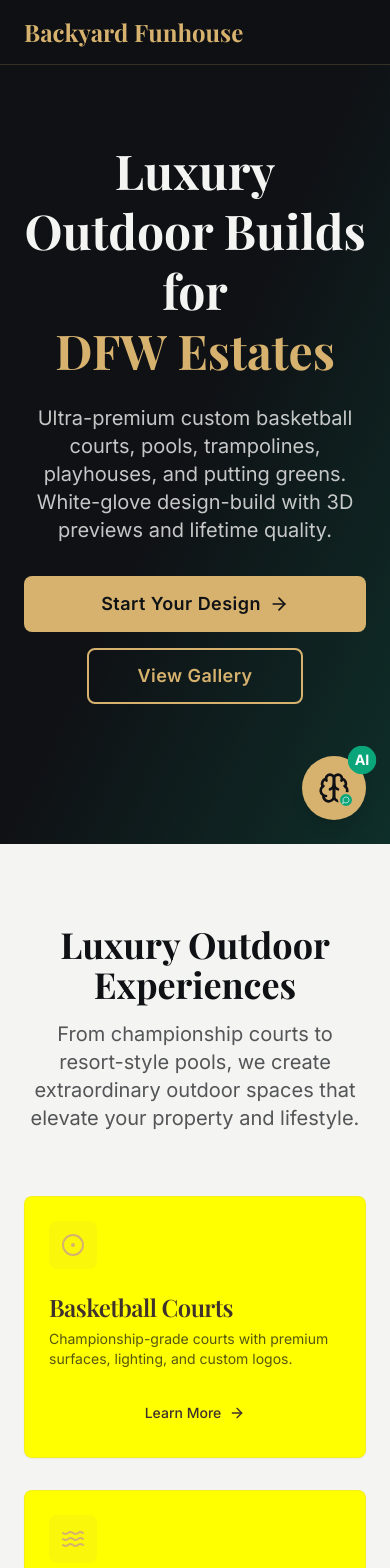
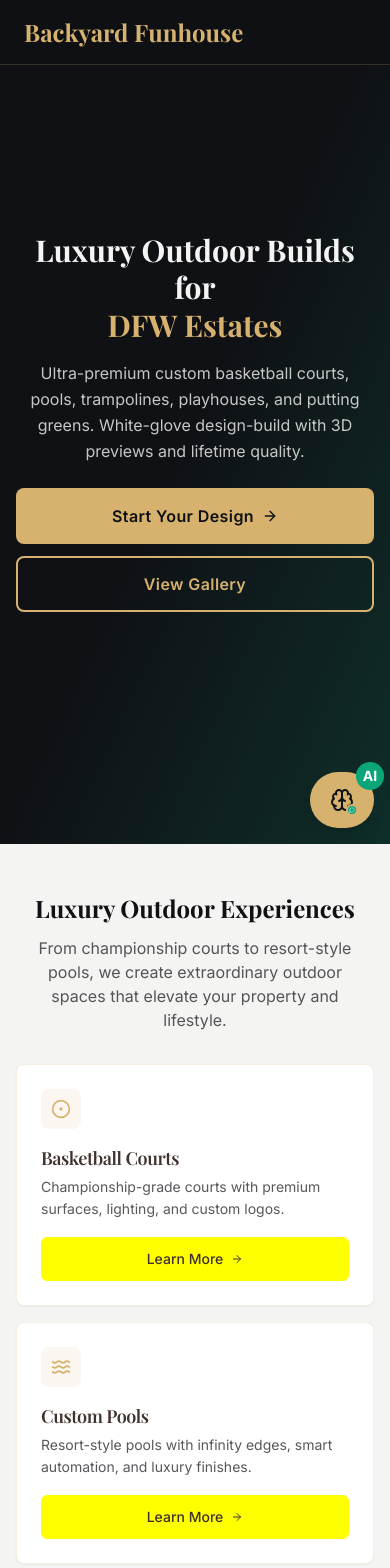
Before and after one commit to j-ray24/backyardfunhouse, a Next.js app: page / in a window 390 px wide. Shown: the top 1568 px of the page. Built offline with nearby package versions, Linux system fonts and the light colour scheme; a web font is replaced by a local one.

Commit message:
Complete mobile optimization: homepage, gallery, navigation, AI widget - responsive text, buttons, spacing, and touch targets

```diff
--- a/src/app/page.tsx
+++ b/src/app/page.tsx
@@ -34,36 +34,36 @@ export default function HomePage() {
       </nav>
 
       {/* Hero Section */}
-      <section className="relative h-screen flex items-center justify-center overflow-hidden">
+      <section className="relative min-h-screen flex items-center justify-center overflow-hidden bg-charcoal text-off-white">
         <div className="absolute inset-0 bg-gradient-to-br from-charcoal via-charcoal/90 to-emerald/20"></div>
-        <div className="relative z-10 text-center max-w-4xl mx-auto px-6">
-          <h1 className="text-5xl md:text-7xl font-serif font-bold mb-6 leading-tight">
+        <div className="relative z-10 text-center max-w-4xl mx-auto px-4 sm:px-6 py-8">
+          <h1 className="text-3xl sm:text-4xl md:text-5xl lg:text-7xl font-serif font-bold mb-4 sm:mb-6 leading-tight">
             Luxury Outdoor Builds for
             <span className="text-brass block">DFW Estates</span>
           </h1>
-          <p className="text-xl md:text-2xl mb-8 text-off-white/80 max-w-2xl mx-auto">
+          <p className="text-base sm:text-lg md:text-xl lg:text-2xl mb-6 sm:mb-8 text-off-white/80 max-w-2xl mx-auto leading-relaxed">
             Ultra-premium custom basketball courts, pools, trampolines, playhouses, and putting greens.
             White-glove design-build with 3D previews and lifetime quality.
           </p>
-          <div className="flex flex-col sm:flex-row gap-4 justify-center">
+          <div className="flex flex-col sm:flex-row gap-3 sm:gap-4 justify-center max-w-md sm:max-w-none mx-auto">
             <a
               href="https://calendly.com/gobegreat124?background_color=0f1115&text_color=f4f4f2&primary_color=d6b26e"
               target="_blank"
               rel="noopener noreferrer"
-              className="inline-block"
+              className="inline-block w-full sm:w-auto"
             >
               <Button
                 variant="luxury"
                 size="xl"
-                className="group cursor-pointer w-full"
+                className="group cursor-pointer w-full min-h-[48px] text-base sm:text-lg font-semibold"
                 type="button"
               >
                 Start Your Design
-                <ArrowRight className="ml-2 h-5 w-5 group-hover:translate-x-1 transition-transform" />
+                <ArrowRight className="ml-2 h-4 w-4 sm:h-5 sm:w-5 group-hover:translate-x-1 transition-transform" />
               </Button>
             </a>
-            <Link href="/gallery">
-              <Button variant="luxury-outline" size="xl">
+            <Link href="/gallery" className="w-full sm:w-auto">
+              <Button variant="luxury-outline" size="xl" className="w-full min-h-[48px] text-base sm:text-lg font-semibold">
                 View Gallery
               </Button>
             </Link>
@@ -72,36 +72,35 @@ export default function HomePage() {
       </section>
 
       {/* Services Section */}
-      <section className="py-20 bg-off-white text-charcoal">
-        <div className="container mx-auto px-6">
-          <div className="text-center mb-16">
-            <h2 className="text-4xl md:text-5xl font-serif font-bold mb-4">
+      <section className="py-12 sm:py-16 lg:py-20 bg-off-white text-charcoal">
+        <div className="container mx-auto px-4 sm:px-6">
+          <div className="text-center mb-8 sm:mb-12 lg:mb-16">
+            <h2 className="text-2xl sm:text-3xl md:text-4xl lg:text-5xl font-serif font-bold mb-3 sm:mb-4">
               Luxury Outdoor Experiences
             </h2>
-            <p className="text-xl text-charcoal/70 max-w-2xl mx-auto">
+            <p className="text-base sm:text-lg lg:text-xl text-charcoal/70 max-w-2xl mx-auto px-2">
               From championship courts to resort-style pools, we create extraordinary outdoor spaces
               that elevate your property and lifestyle.
             </p>
           </div>
 
-          <div className="grid md:grid-cols-2 lg:grid-cols-3 gap-8">
+          <div className="grid grid-cols-1 sm:grid-cols-2 lg:grid-cols-3 gap-4 sm:gap-6 lg:gap-8">
             {services.map((service, index) => (
-              <Card key={index} className="group hover:shadow-xl transition-all duration-300 border-brass/20">
-                <CardHeader>
-                  <div className="w-12 h-12 bg-brass/10 rounded-lg flex items-center justify-center mb-4">
-                    <service.icon className="h-6 w-6 text-brass" />
+              <Card key={index} className="group hover:shadow-xl transition-all duration-300 border-brass/20 bg-white">
+                <CardHeader className="pb-4">
+                  <div className="w-10 h-10 sm:w-12 sm:h-12 bg-brass/10 rounded-lg flex items-center justify-center mb-3 sm:mb-4">
+                    <service.icon className="h-5 w-5 sm:h-6 sm:w-6 text-brass" />
                   </div>
-                  <CardTitle className="text-2xl font-serif">{service.title}</CardTitle>
-                  <CardDescription className="text-charcoal/70">
+                  <CardTitle className="text-lg sm:text-xl lg:text-2xl font-serif leading-tight">{service.title}</CardTitle>
+                  <CardDescription className="text-sm sm:text-base text-charcoal/70 leading-relaxed">
                     {service.description}
                   </CardDescription>
                 </CardHeader>
-                <CardContent>
-
+                <CardContent className="pt-0">
                   <Link href={service.href}>
-                    <Button variant="outline" className="w-full group">
+                    <Button variant="outline" className="w-full group min-h-[44px] text-sm sm:text-base font-medium">
                       Learn More
-                      <ArrowRight className="ml-2 h-4 w-4 group-hover:translate-x-1 transition-transform" />
+                      <ArrowRight className="ml-2 h-3 w-3 sm:h-4 sm:w-4 group-hover:translate-x-1 transition-transform" />
                     </Button>
                   </Link>
                 </CardContent>
@@ -112,25 +111,25 @@ export default function HomePage() {
       </section>
 
       {/* Service Areas */}
-      <section className="py-20 bg-charcoal">
-        <div className="container mx-auto px-6">
-          <div className="text-center mb-16">
-            <h2 className="text-4xl md:text-5xl font-serif font-bold mb-4 text-off-white">
+      <section className="py-12 sm:py-16 lg:py-20 bg-charcoal">
+        <div className="container mx-auto px-4 sm:px-6">
+          <div className="text-center mb-8 sm:mb-12 lg:mb-16">
+            <h2 className="text-2xl sm:text-3xl md:text-4xl lg:text-5xl font-serif font-bold mb-3 sm:mb-4 text-off-white">
               Serving DFW Metro
             </h2>
-            <p className="text-xl text-off-white/70 max-w-2xl mx-auto">
+            <p className="text-base sm:text-lg lg:text-xl text-off-white/70 max-w-2xl mx-auto px-2">
               Proudly serving luxury homes and estates across the Dallas-Fort Worth metroplex.
             </p>
           </div>
 
-          <div className="grid md:grid-cols-2 lg:grid-cols-4 gap-4">
+          <div className="grid grid-cols-2 sm:grid-cols-3 md:grid-cols-4 lg:grid-cols-5 gap-3 sm:gap-4">
             {serviceAreas.map((area, index) => {
               const citySlug = area.toLowerCase().replace(/\s+/g, '-')
               return (
                 <Link key={index} href={`/service-areas/${citySlug}`}>
-                  <div className="bg-off-white/5 border border-brass/20 rounded-lg p-6 text-center hover:bg-off-white/10 transition-colors cursor-pointer hover:border-brass/40 hover:scale-105 transform transition-all duration-200">
-                    <MapPin className="h-6 w-6 text-brass mx-auto mb-2" />
-                    <h3 className="font-semibold text-off-white">{area}</h3>
+                  <div className="bg-off-white/5 border border-brass/20 rounded-lg p-3 sm:p-4 lg:p-6 text-center hover:bg-off-white/10 transition-colors cursor-pointer hover:border-brass/40 hover:scale-105 transform transition-all duration-200 min-h-[80px] sm:min-h-[90px] flex flex-col justify-center">
+                    <MapPin className="h-4 w-4 sm:h-5 sm:w-5 lg:h-6 lg:w-6 text-brass mx-auto mb-1 sm:mb-2" />
+                    <h3 className="font-semibold text-off-white text-xs sm:text-sm lg:text-base leading-tight">{area}</h3>
                   </div>
                 </Link>
               )
--- a/src/app/service-areas/plano/page.tsx
+++ b/src/app/service-areas/plano/page.tsx
@@ -35,10 +35,10 @@ export default function PlanoPage() {
   return (
     <div className="min-h-screen bg-off-white">
       {/* Navigation */}
-      <nav className="bg-charcoal text-off-white py-4 sticky top-0 z-50">
-        <div className="container mx-auto px-6">
+      <nav className="bg-charcoal text-off-white py-3 sm:py-4 sticky top-0 z-50">
+        <div className="container mx-auto px-4 sm:px-6">
           <div className="flex items-center justify-between">
-            <Link href="/" className="text-2xl font-bold text-brass">
+            <Link href="/" className="text-lg sm:text-xl lg:text-2xl font-bold text-brass">
               Backyard Funhouse
             </Link>
             <div className="hidden md:flex items-center space-x-8">
--- a/src/components/sections/ai-concierge.tsx
+++ b/src/components/sections/ai-concierge.tsx
@@ -94,20 +94,20 @@ export default function AIConcierge() {
     <>
       {/* Floating Chat Button */}
       <motion.div
-        className="fixed bottom-6 right-6 z-50"
+        className="fixed bottom-4 right-4 sm:bottom-6 sm:right-6 z-50"
         initial={{ scale: 0 }}
         animate={{ scale: 1 }}
         transition={{ delay: 2, type: "spring", stiffness: 260, damping: 20 }}
       >
         <Button
           onClick={() => setIsOpen(true)}
-          className="w-16 h-16 rounded-full bg-brass hover:bg-brass/90 text-charcoal shadow-lg hover:shadow-xl transition-all duration-300 relative overflow-hidden"
+          className="w-14 h-14 sm:w-16 sm:h-16 rounded-full bg-brass hover:bg-brass/90 text-charcoal shadow-lg hover:shadow-xl transition-all duration-300 relative overflow-hidden"
           size="lg"
         >
           <div className="relative">
-            <Brain className="h-8 w-8" />
-            <div className="absolute -bottom-1 -right-1 w-4 h-4 bg-emerald rounded-full border-2 border-brass flex items-center justify-center">
-              <MessageCircle className="h-2 w-2 text-white" />
+            <Brain className="h-6 w-6 sm:h-8 sm:w-8" />
+            <div className="absolute -bottom-1 -right-1 w-3 h-3 sm:w-4 sm:h-4 bg-emerald rounded-full border-2 border-brass flex items-center justify-center">
+              <MessageCircle className="h-1.5 w-1.5 sm:h-2 sm:w-2 text-white" />
             </div>
           </div>
         </Button>
```
Also changed, not shown: src/app/gallery/page.tsx (+21 -21 lines).
